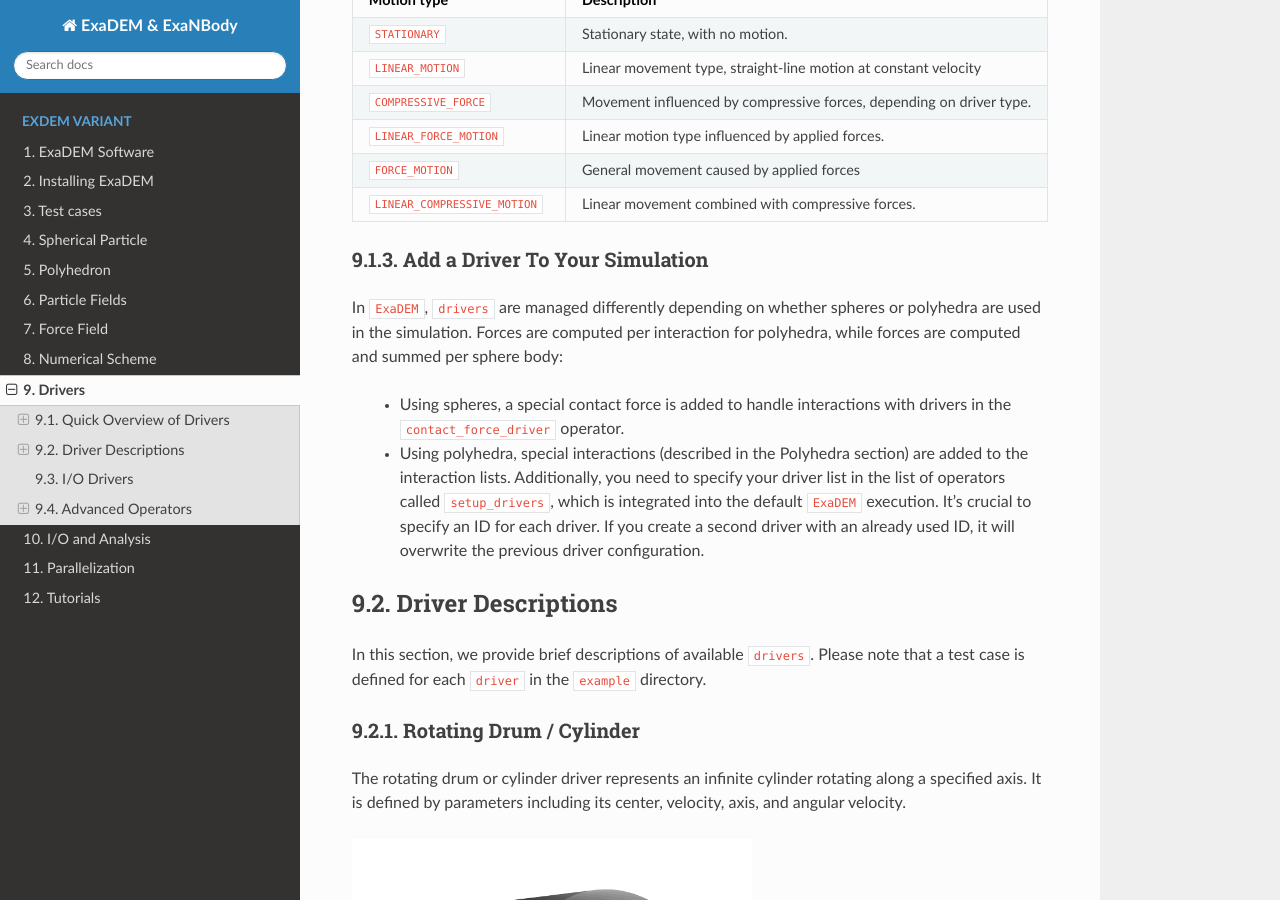
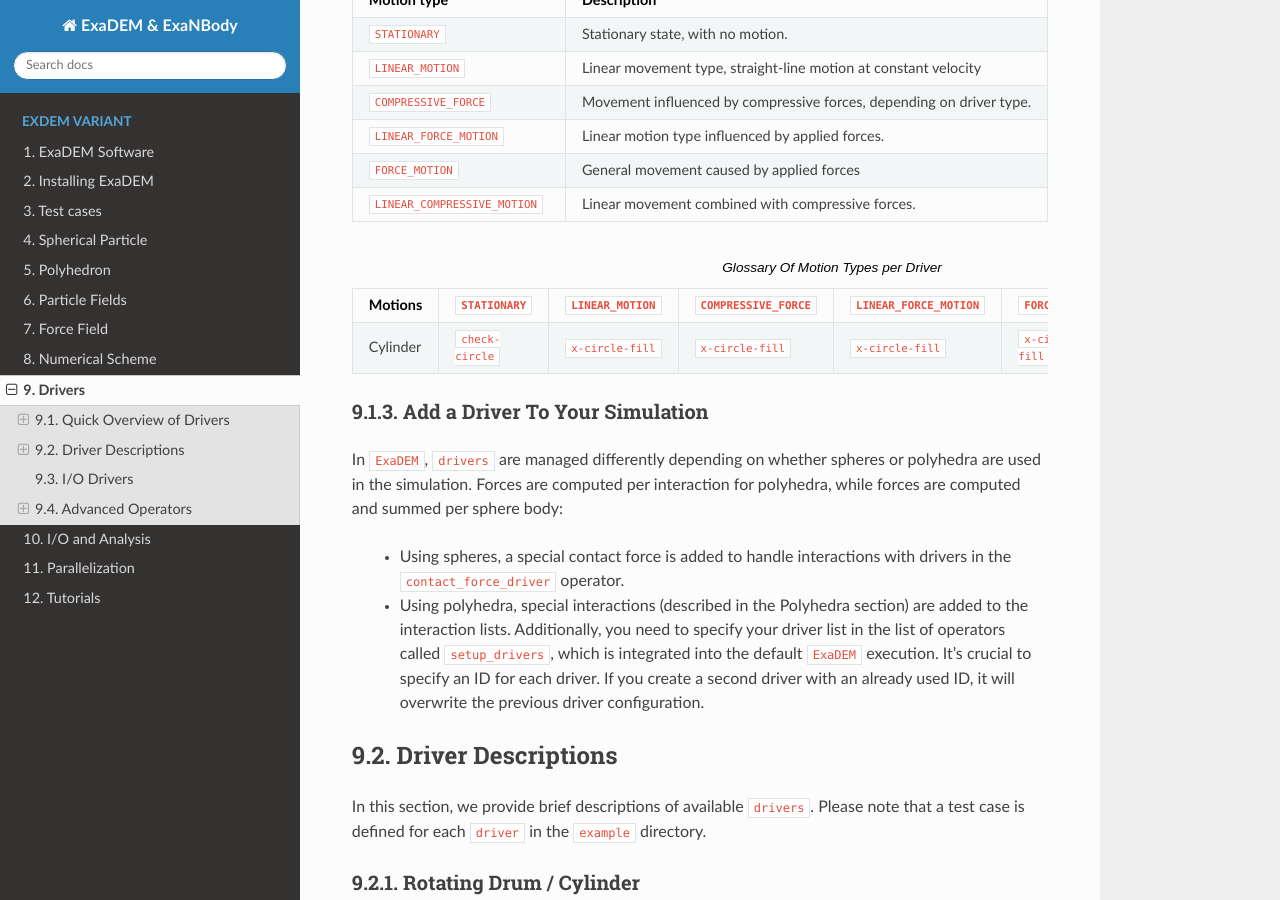
Before and after one commit to Collab4exaNBody/doc_exaDEM, a Sphinx documentation site: the page built from docs/source/project_exaDEM/Drivers.rst, in a window 1280 px wide and 900 px high, scrolled down 1253 px. Built offline with Sphinx 7.4.7 and the Read the Docs theme 3.1.0, drawn with Linux system fonts in a browser that asks for light colours; cross-references to code outside the pages are shown as plain code; some of the changed lines change nothing that is shown.

Commit message:
Update Drivers.rst

```diff
--- a/docs/source/project_exaDEM/Drivers.rst
+++ b/docs/source/project_exaDEM/Drivers.rst
@@ -67,7 +67,7 @@
 
 
 .. list-table:: Glossary Of Motion Types per Driver
-   :widths: 25 25
+   :widths: 40 10 10 10 10 10 10
    :header-rows: 1
 
    * - Motions
```
